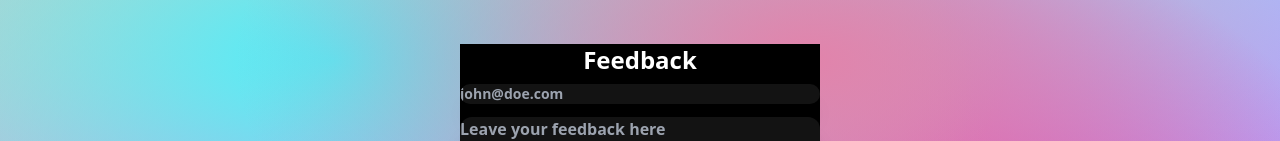
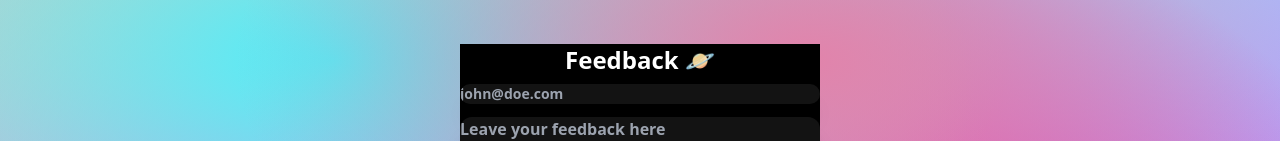
Before and after one commit to ramezj/astralics, a Next.js app in the folder client/: page / in a window 1280 px wide. Shown: the part 276-417 px from the top of the page. Built offline with nearby package versions, Linux system fonts and the light colour scheme; no server answers.

Commit message:
feedback 🪐 emoji in widget

```diff
--- a/client/pages/index.js
+++ b/client/pages/index.js
@@ -23,7 +23,7 @@ export default function Component() {
         </div>
           <br />
           <div className="w-full content-center items-center justify-items-center">
-          <Widget projectId={'clmilxamo0003rt6hwvtibm1f'} title={'Feedback'} />
+          <Widget projectId={'clmilxamo0003rt6hwvtibm1f'} title={'Feedback 🪐'} />
           </div>
             </center>
     </Layout>
```
